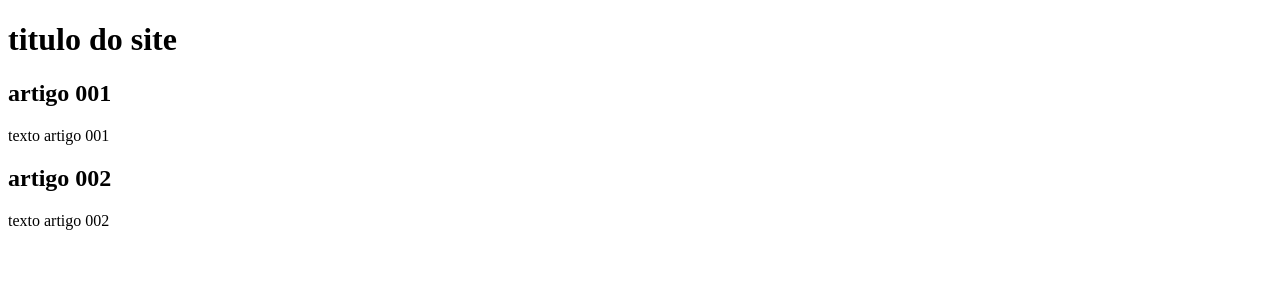
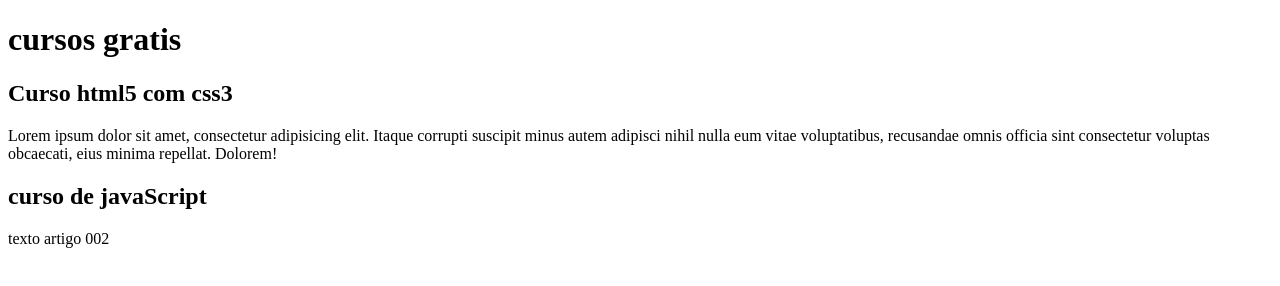
Before and after one commit to joao-gasparotto/projeto-site, a plain HTML site: page index.html in a window 1280 px wide. Drawn offline with Linux system fonts and the light colour scheme.

Commit message:
comecei a escrever o conteudo

```diff
--- a/index.html
+++ b/index.html
@@ -8,14 +8,14 @@
 <body>
     <main>
         <header>
-                <h1>titulo do site</h1>
+                <h1>cursos gratis</h1>
         </header>
         <article>
-            <h2>artigo 001</h2>
-            <p>texto artigo 001</p>
+            <h2>Curso html5 com css3</h2>
+            <p>Lorem ipsum dolor sit amet, consectetur adipisicing elit. Itaque corrupti suscipit minus autem adipisci nihil nulla eum vitae voluptatibus, recusandae omnis officia sint consectetur voluptas obcaecati, eius minima repellat. Dolorem!</p>
         </article>
         <article>
-            <h2>artigo 002</h2>
+            <h2>curso de javaScript</h2>
             <p>texto artigo 002</p>
         </article>
     </main>
```
